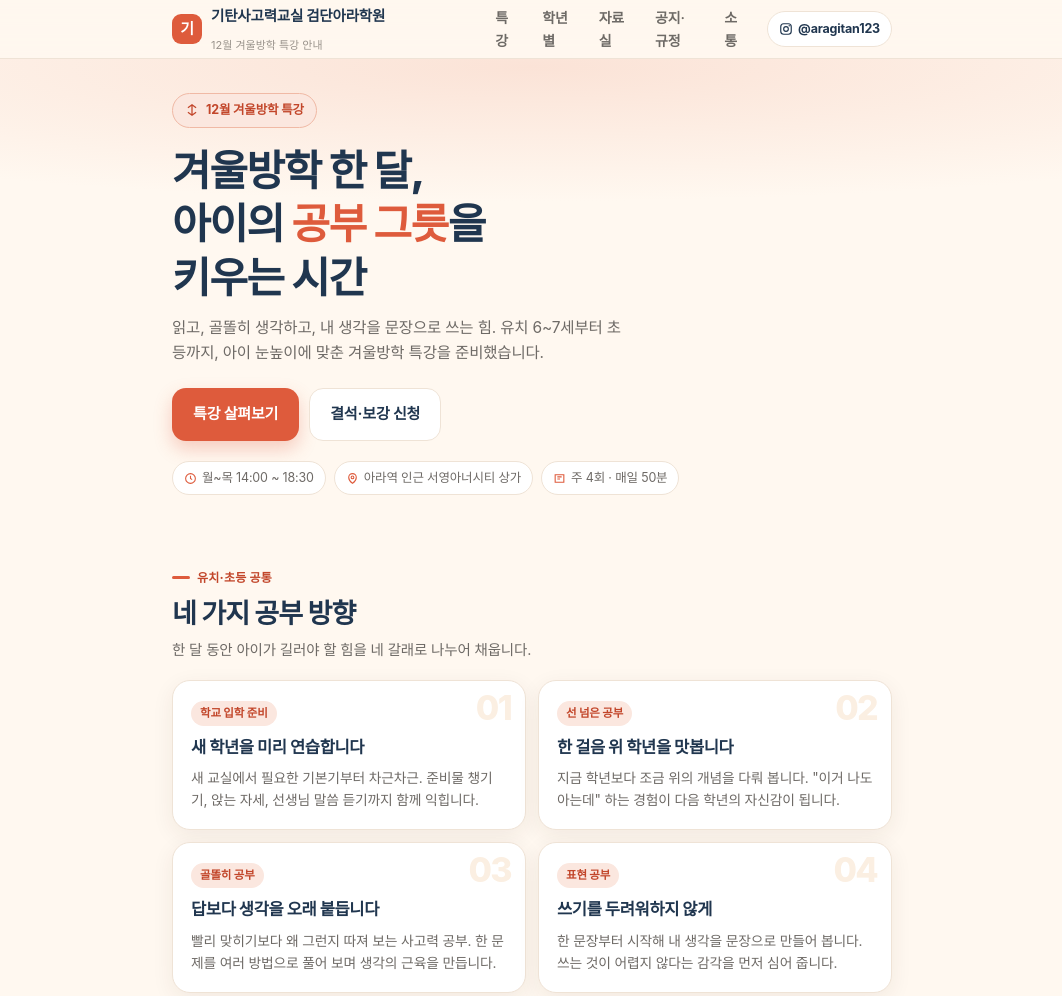
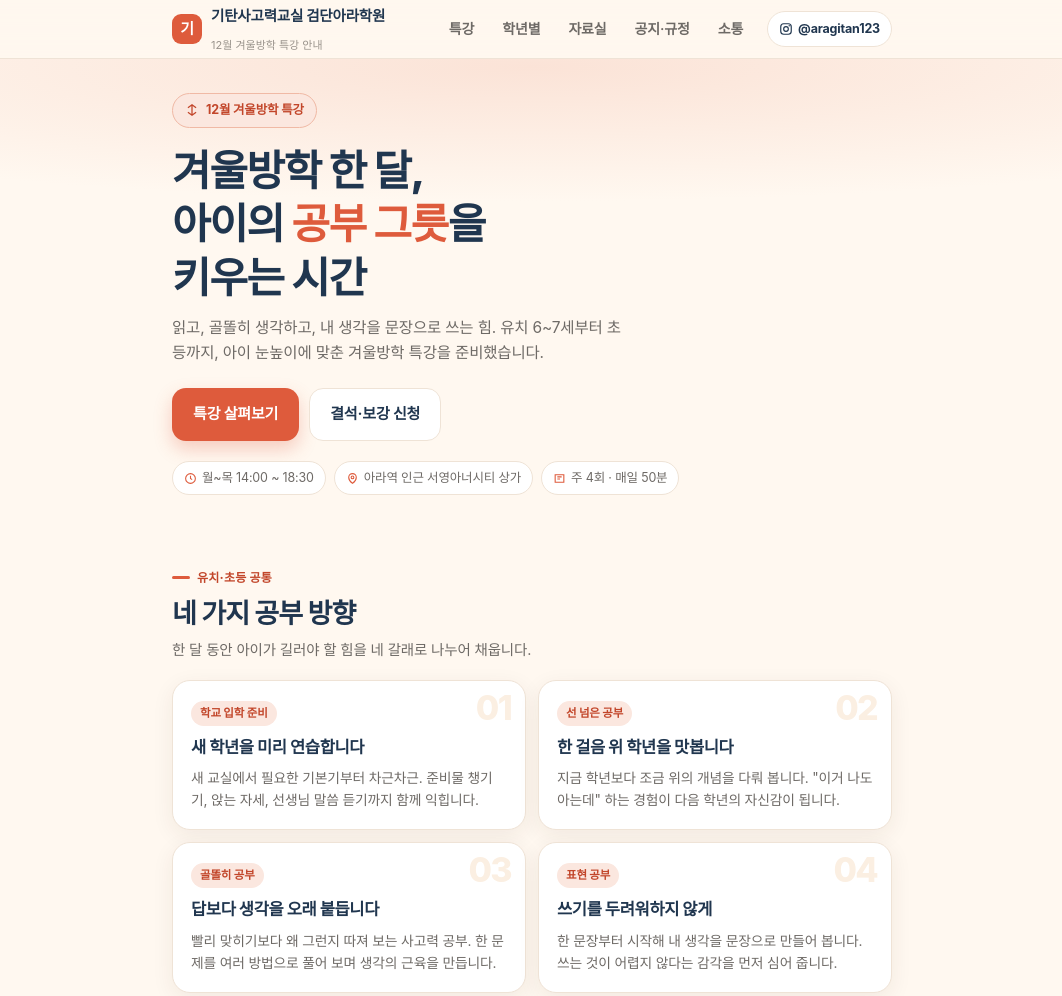
Before and after one commit to aragitan123/Ara, a plain HTML site: page index.html in a window 1280 px wide. Shown: the top 996 px of the page, without its empty margins (108-1170 px from the left). Drawn offline with Linux system fonts and the light colour scheme.

Commit message:
데스크톱 상단 메뉴 줄바꿈 수정

```diff
--- a/assets/css/style.css
+++ b/assets/css/style.css
@@ -70,7 +70,7 @@ a:hover { text-decoration: underline; }
   height: 58px;
 }
 
-.brand { display: flex; align-items: center; gap: 9px; min-width: 0; }
+.brand { display: flex; align-items: center; gap: 9px; min-width: 0; flex: 0 1 auto; }
 
 .brand-mark {
   width: 30px; height: 30px; flex: 0 0 30px;
@@ -92,7 +92,7 @@ a:hover { text-decoration: underline; }
   white-space: nowrap; overflow: hidden; text-overflow: ellipsis;
 }
 
-.top-actions { margin-left: auto; display: flex; align-items: center; gap: 8px; }
+.top-actions { margin-left: auto; display: flex; align-items: center; gap: 8px; flex: 0 0 auto; }
 
 .pill-link {
   display: inline-flex; align-items: center; gap: 5px;
@@ -113,9 +113,11 @@ a:hover { text-decoration: underline; }
   .desktop-nav {
     display: flex; gap: 4px; margin-left: 18px;
   }
+  .desktop-nav { flex: 0 0 auto; }
   .desktop-nav a {
     font-size: 14px; font-weight: 600; color: var(--gray);
     padding: 8px 12px; border-radius: 999px;
+    white-space: nowrap;
   }
   .desktop-nav a:hover { background: var(--cream-2); text-decoration: none; color: var(--navy); }
   .desktop-nav a.active { color: var(--coral-deep); background: var(--coral-soft); }
```
